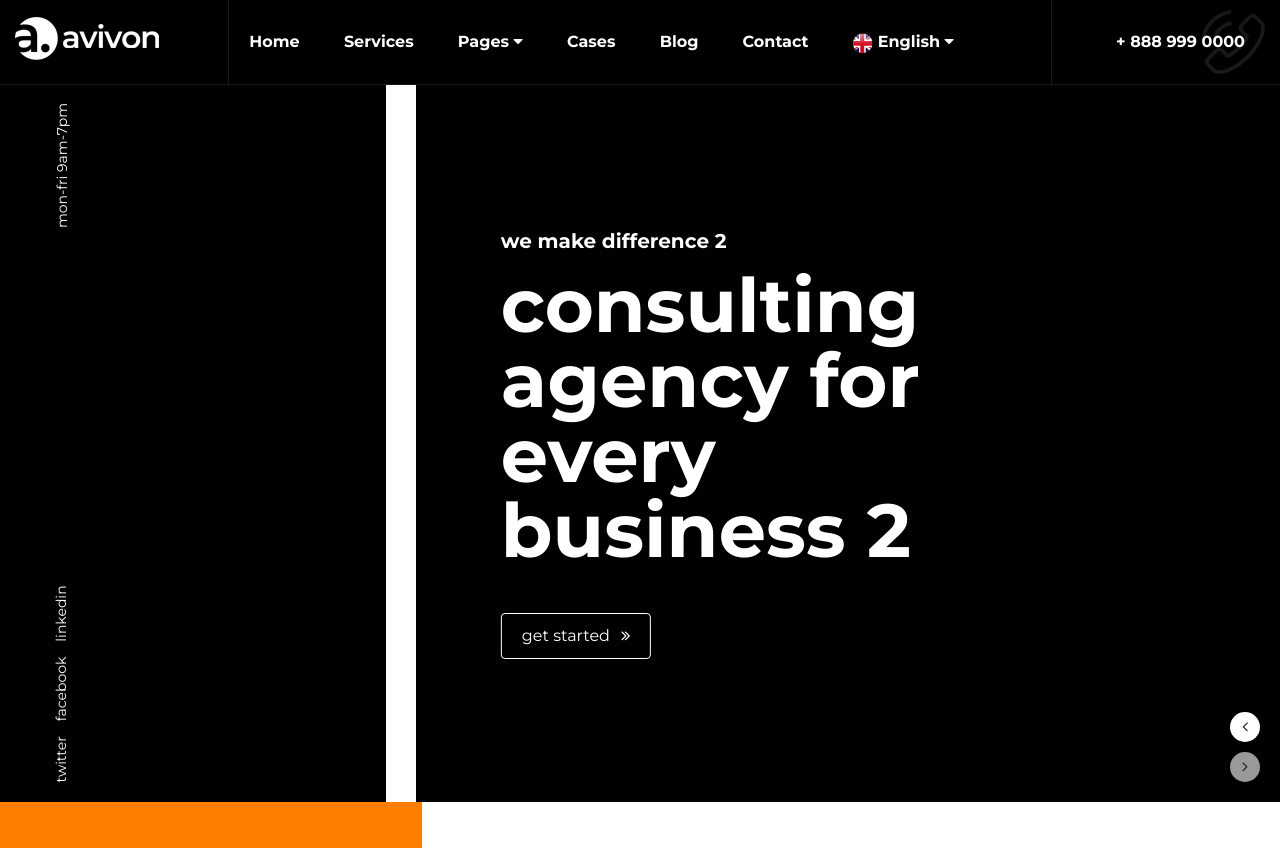
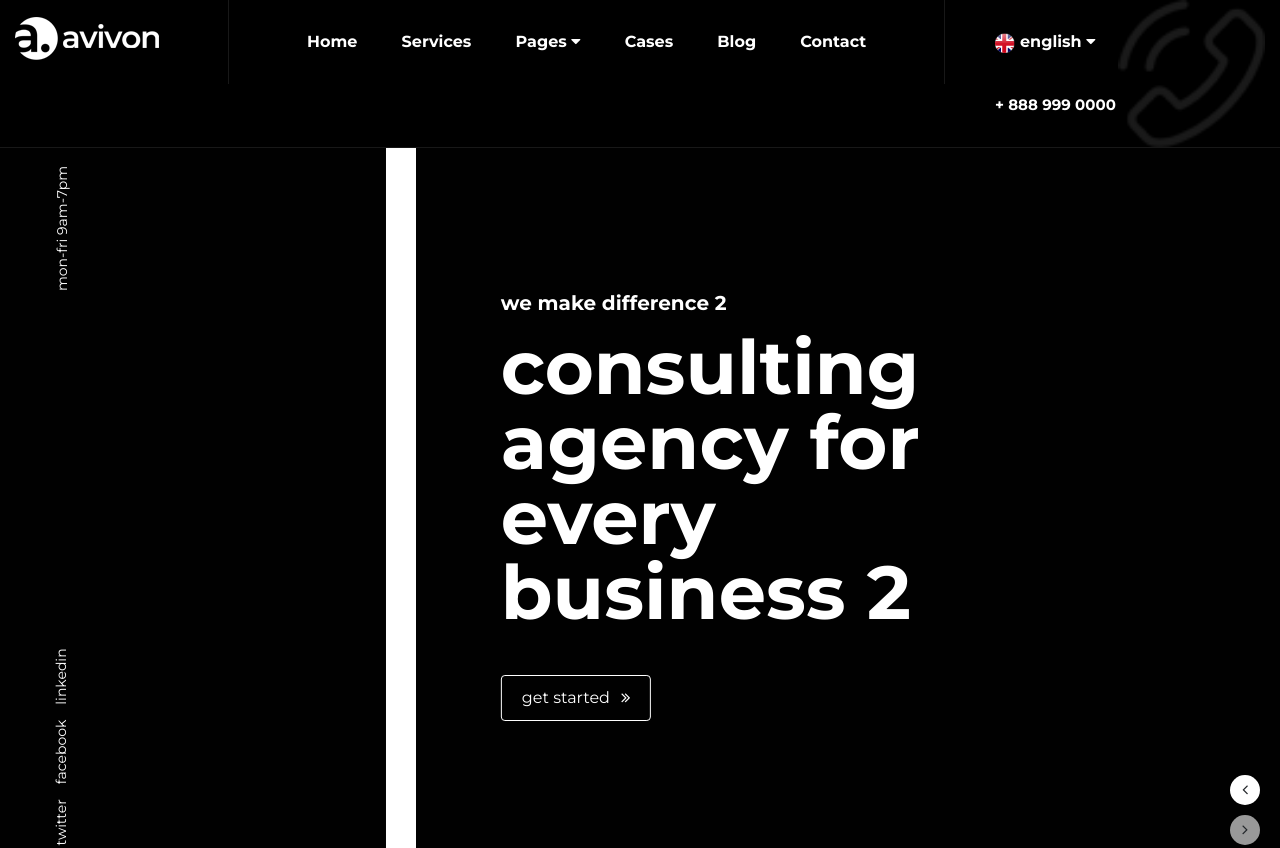
Before and after one commit to saifur703/Avion, a plain HTML site: page index.html in a window 1280 px wide. Shown: the top 848 px of the page. Drawn offline with nearby package versions, Linux system fonts and the light colour scheme; some packages are replaced by stand-ins of ours.

Commit message:
translate area add

```diff
--- a/index.html
+++ b/index.html
@@ -46,7 +46,7 @@
 				<div class="col-md-2">
 					<h1 class="logo"><a href="index.html"><img src="assets/img/logo.png" alt=""></a></h1>
 				</div>
-				<div class="col-md-8">
+				<div class="col-md-7">
 					<div class="main-menu-area">
 						<ul class="main-menu" id="ourmenu">
 							<li><a href="index.html">home</a></li>
@@ -63,19 +63,23 @@
 							<li><a href="#cases-area">cases</a></li>
 							<li><a href="#blog-area">blog</a></li>
 							<li><a href="#contact-area">contact</a></li>
-							<li class="translate-menu"><a href="#"><img src="assets/img/flag.png" alt="">english <i
-										class="fa fa-caret-down"></i></a>
+						</ul>
+					</div>
+				</div>
+				<div class="col-md-3">
+					<div class="top-right-area">
+						<ul class="translate-menu">
+							<li><a href="#"><img src="assets/img/flag.png" alt="">english <i
+								class="fa fa-caret-down"></i></a>
 								<ul>
 									<li><a href="">Bangla</a></li>
 									<li><a href="">Franch</a></li>
 									<li><a href="">Arabic</a></li>
 								</ul>
 							</li>
-						</ul>
+							</ul>
+						<a class="header-phone" href="tel:+8889990000">+ 888 999 0000</a>
 					</div>
-				</div>
-				<div class="col-md-2">
-					<div class="top-right-area"><a href="tel:+8889990000">+ 888 999 0000</a></div>
 				</div>
 			</div>
 		</div>
--- a/style.css
+++ b/style.css
@@ -119,14 +119,10 @@ ul.main-menu li a:hover {
   color: #FF7D00;
 }
 
-li.translate-menu {
-  position: absolute;
-  right: 0px;
-}
-
-li.translate-menu img {
+.translate-menu img {
   width: 20px;
   margin-right: 5px;
+  display: inline-block;
 }
 
 .main-menu li {
@@ -171,6 +167,88 @@ li.translate-menu img {
   border: none;
 }
 
+ul.translate-menu {
+  position: relative;
+  z-index: 9999;
+}
+
+ul.translate-menu li {
+  position: relative;
+}
+
+ul.translate-menu li ul {
+  position: absolute;
+  top: 50px;
+  left: 0;
+  z-index: 9999;
+  background: #222232;
+  width: 130px;
+  display: none;
+  opacity: 0;
+  visibility: hidden;
+}
+
+ul.translate-menu {
+  display: inline-block;
+}
+
+ul.translate-menu li li a {
+  text-align: left;
+  padding: 5px 15px;
+  font-size: 15px;
+  border-bottom: 1px solid #333;
+}
+
+ul.translate-menu li li:last-child a {
+  border: none;
+}
+
+ul.translate-menu li li a:hover {
+  color: #FF7D00;
+}
+
+ul.translate-menu li:hover ul {
+  display: block;
+  opacity: 1;
+  visibility: visible;
+}
+
+ul.translate-menu,
+ul.translate-menu ul {
+  margin: 0;
+  padding: 0;
+  list-style: none;
+}
+
+.header-phone {
+  display: inline-block;
+}
+
+.main-menu-area {
+  text-align: center;
+}
+
+.main-menu-area ul ul {
+  text-align: left;
+}
+
+.top-right-area {
+  position: relative;
+  z-index: 99;
+}
+
+.top-right-area::after {
+  position: absolute;
+  content: "";
+  right: 0;
+  top: 0;
+  width: 100%;
+  height: 100%;
+  background-image: url(assets/img/uppper-phone-bg.png);
+  background-repeat: no-repeat;
+  background-position: right center;
+  background-size: contain;
+}
 
 .top-right-area a {
   color: white;
@@ -178,10 +256,13 @@ li.translate-menu img {
   padding: 20px;
   display: block;
   text-align: right;
-  background-image: url(assets/img/uppper-phone-bg.png);
-  background-repeat: no-repeat;
-  background-position: right center;
-  background-size: contain;
+}
+
+a.header-phone {
+  display: inline-block;
+  font-size: 15px;
+  position: relative;
+  z-index: 99;
 }
 
 header {
@@ -965,3 +1046,7 @@ li.translate-menu.slicknav_collapsed.slicknav_parent {
   background: #333;
   padding: 5px 10px;
 }
+
+.slicknav_nav .slicknav_item a:focus {
+  color: #fff;
+}
```
